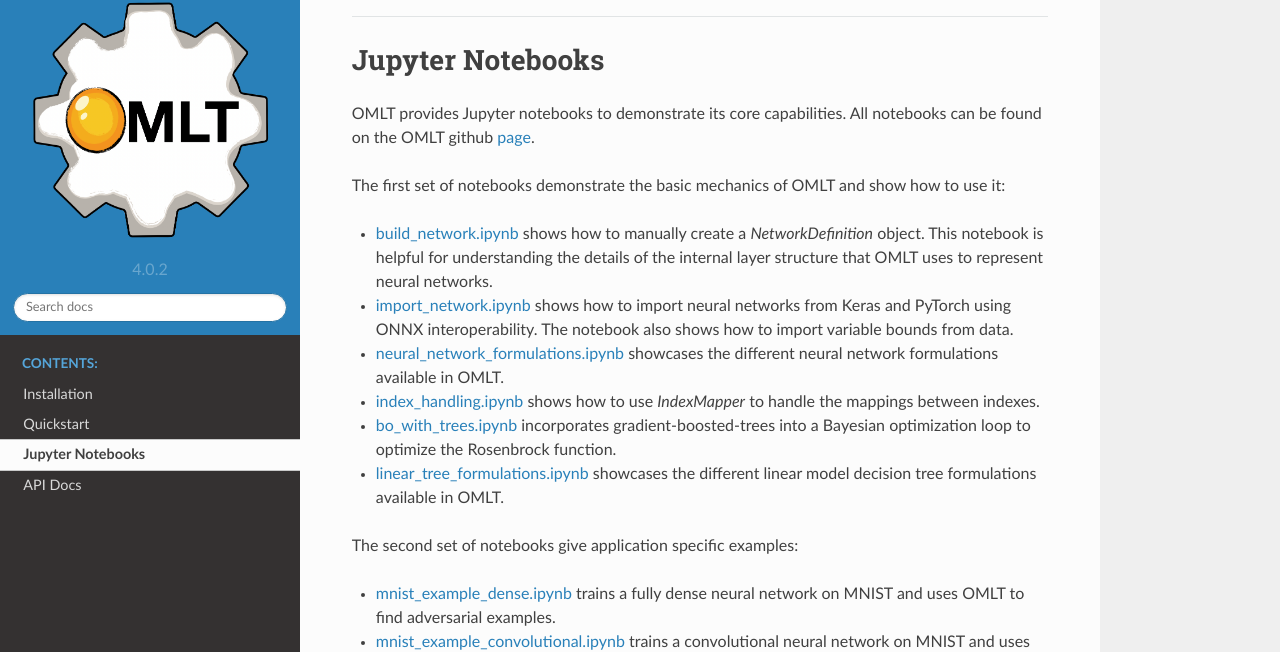
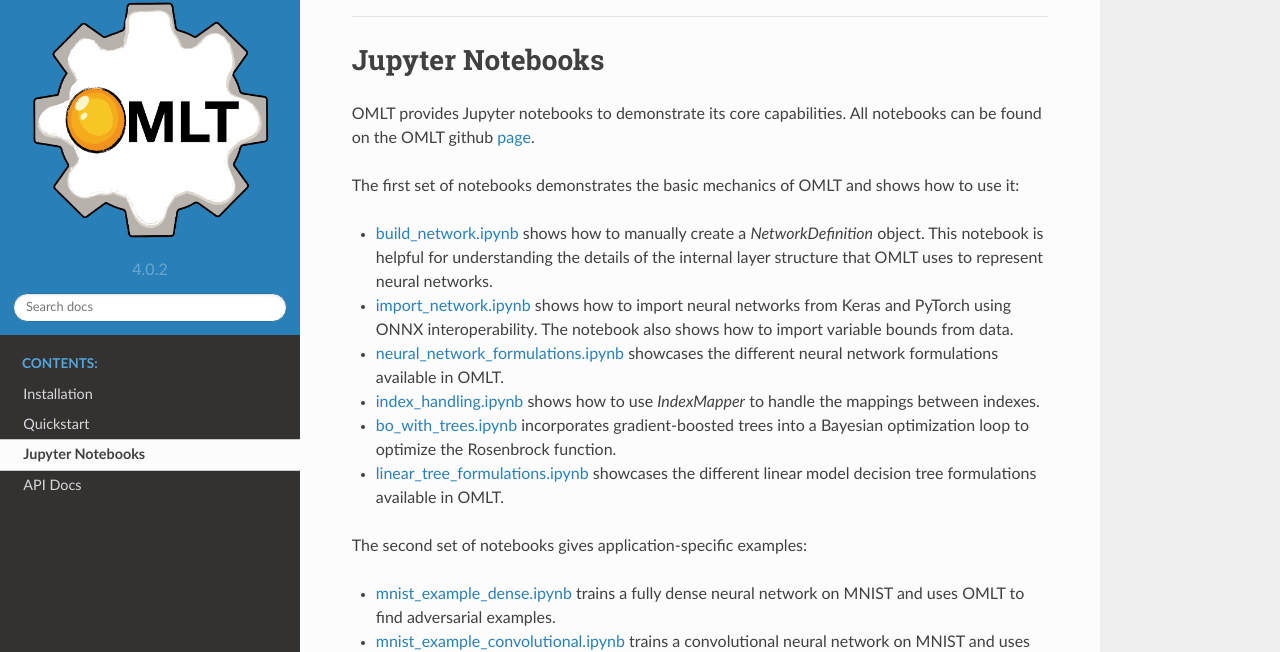
Before and after one commit to cog-imperial/OMLT, a Sphinx documentation site: the page built from docs/notebooks.rst, in a window 1280 px wide and 1069 px high. Shown: the part 58-710 px from the top of the window. Built offline with Sphinx 7.4.7 and the Read the Docs theme 2.0.0, drawn with Linux system fonts in a browser that asks for light colours.

Commit message:
Update notebooks.rst
fix typos

```diff
--- a/docs/notebooks.rst
+++ b/docs/notebooks.rst
@@ -4,7 +4,7 @@
 OMLT provides Jupyter notebooks to demonstrate its core capabilities. All notebooks can be found on the OMLT
 github `page <https://github.com/cog-imperial/OMLT/tree/main/docs/notebooks/>`_.
 
-The first set of notebooks demonstrate the basic mechanics of OMLT and show how to use it:
+The first set of notebooks demonstrates the basic mechanics of OMLT and shows how to use it:
 
 * `build_network.ipynb <https://github.com/cog-imperial/OMLT/blob/main/docs/notebooks/neuralnet/build_network.ipynb/>`_ shows how to manually create a `NetworkDefinition` object. This notebook is helpful for understanding the details of the internal layer structure that OMLT uses to represent neural networks.
 
@@ -14,11 +14,11 @@
 
 * `index_handling.ipynb <https://github.com/cog-imperial/OMLT/blob/main/docs/notebooks/neuralnet/index_handling.ipynb>`_ shows how to use `IndexMapper` to handle the mappings between indexes.
 
-* `bo_with_trees.ipynb <https://github.com/cog-imperial/OMLT/blob/main/docs/notebooks/bo_with_trees.ipynb>`_ incorporates gradient-boosted-trees into a Bayesian optimization loop to optimize the Rosenbrock function.
+* `bo_with_trees.ipynb <https://github.com/cog-imperial/OMLT/blob/main/docs/notebooks/bo_with_trees.ipynb>`_ incorporates gradient-boosted trees into a Bayesian optimization loop to optimize the Rosenbrock function.
 
 * `linear_tree_formulations.ipynb <https://github.com/cog-imperial/OMLT/blob/main/docs/notebooks/trees/linear_tree_formulations.ipynb>`_ showcases the different linear model decision tree formulations available in OMLT.
 
-The second set of notebooks give application specific examples:
+The second set of notebooks gives application-specific examples:
 
 * `mnist_example_dense.ipynb <https://github.com/cog-imperial/OMLT/blob/main/docs/notebooks/neuralnet/mnist_example_dense.ipynb>`_ trains a fully dense neural network on MNIST and uses OMLT to find adversarial examples.
 
```
